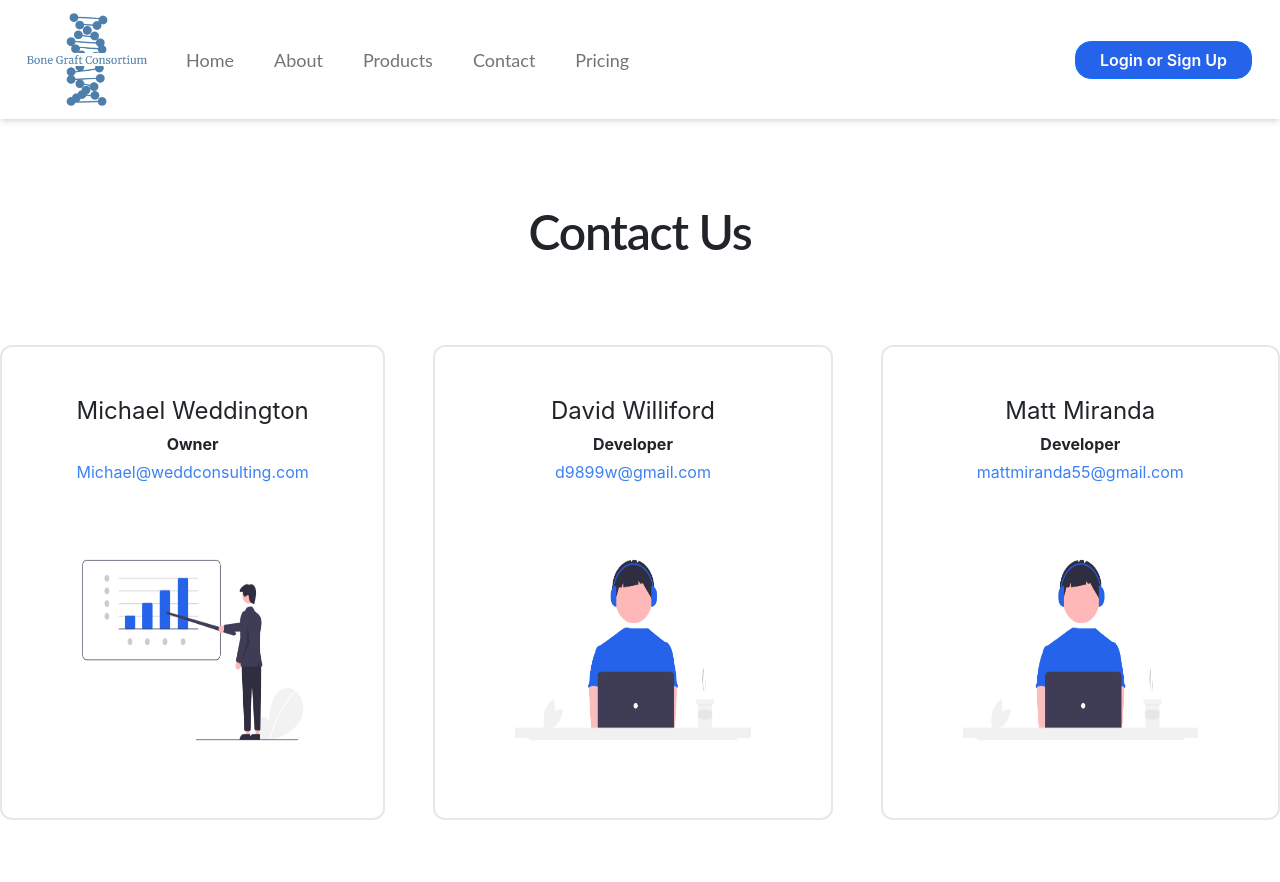
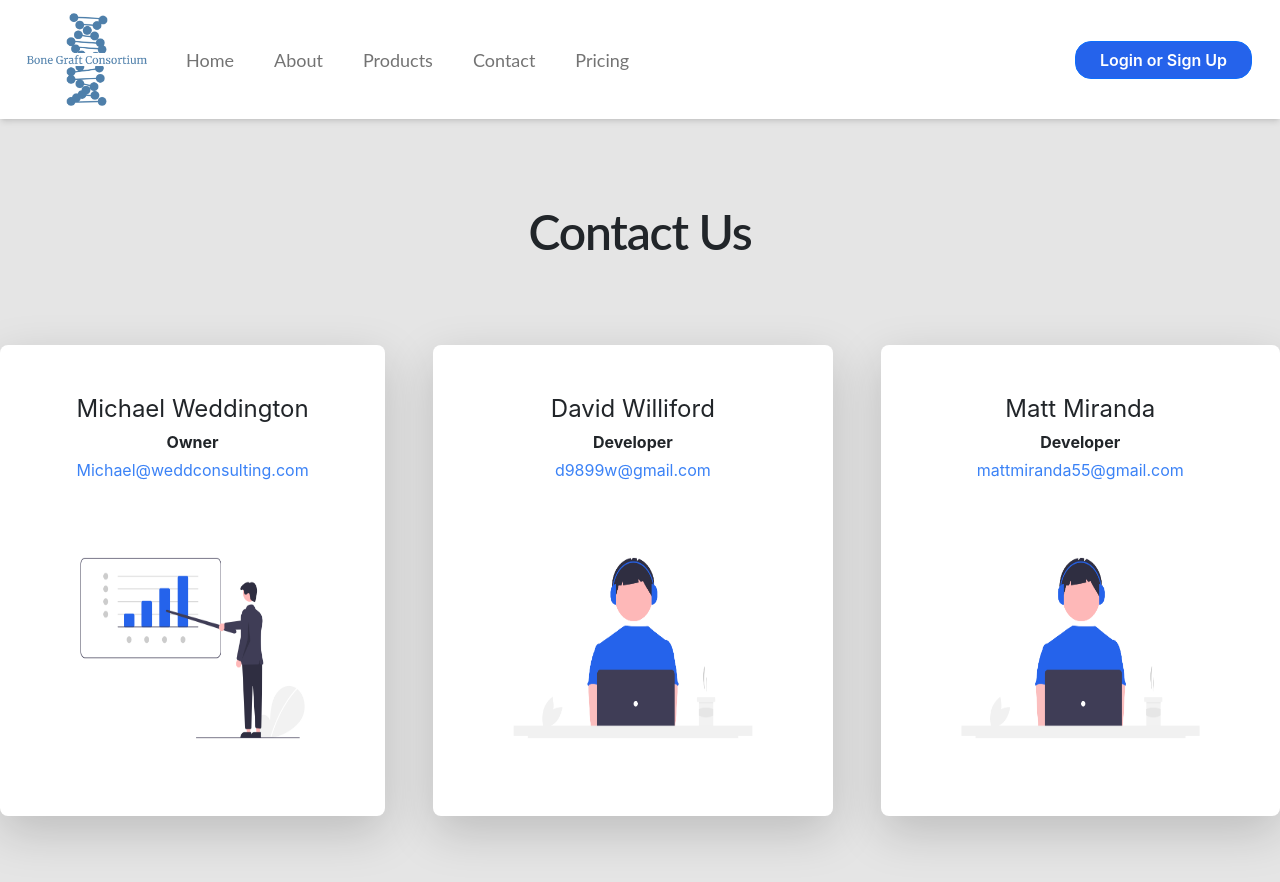
Before and after one commit to davidwilliford99/BGC, a React (Create React App) app in the folder app/: page /contact in a window 1280 px wide. Shown: the top 882 px of the page. Built offline with nearby package versions, Linux system fonts and the light colour scheme.

Commit message:
More styles for ContactPage

```diff
--- a/app/src/pages/ContactPage.js
+++ b/app/src/pages/ContactPage.js
@@ -28,10 +28,10 @@ function ContactForm() {
 
     return (
 
-        <>
+        <div className='bg-neutral-200 min-h-screen'>
 
             <div id='title section'>
-                <h1 className='text-center text-5xl mt-20 font-["Lato"] font-semibold leading-snug tracking-tight'>Contact Us</h1>
+                <h1 className='text-center text-5xl pt-20 font-["Lato"] font-semibold leading-snug tracking-tight'>Contact Us</h1>
             </div>
 
             <div className='flex flex-col lg:flex-row gap-5 items-center justify-center py-20'>
@@ -39,7 +39,7 @@ function ContactForm() {
 
                 {
                     people.map((person) => {
-                    return  <div className='border-2 rounded-xl p-5 text-center'>
+                    return  <div className='rounded-lg p-5 text-center bg-white shadow-lg'>
                                 <h1 className='text-2xl'>{person.name}</h1>
                                 <h1 className='py-2 font-bold'>{person.role}</h1>
                                 <h1 className='text-blue-500'>{person.email}</h1>
@@ -53,7 +53,7 @@ function ContactForm() {
 
             </div>
 
-        </>
+        </div>
 
 
 
```
Also changed, not shown: app/src/components/NavbarComp.js (+0 -7 lines).
